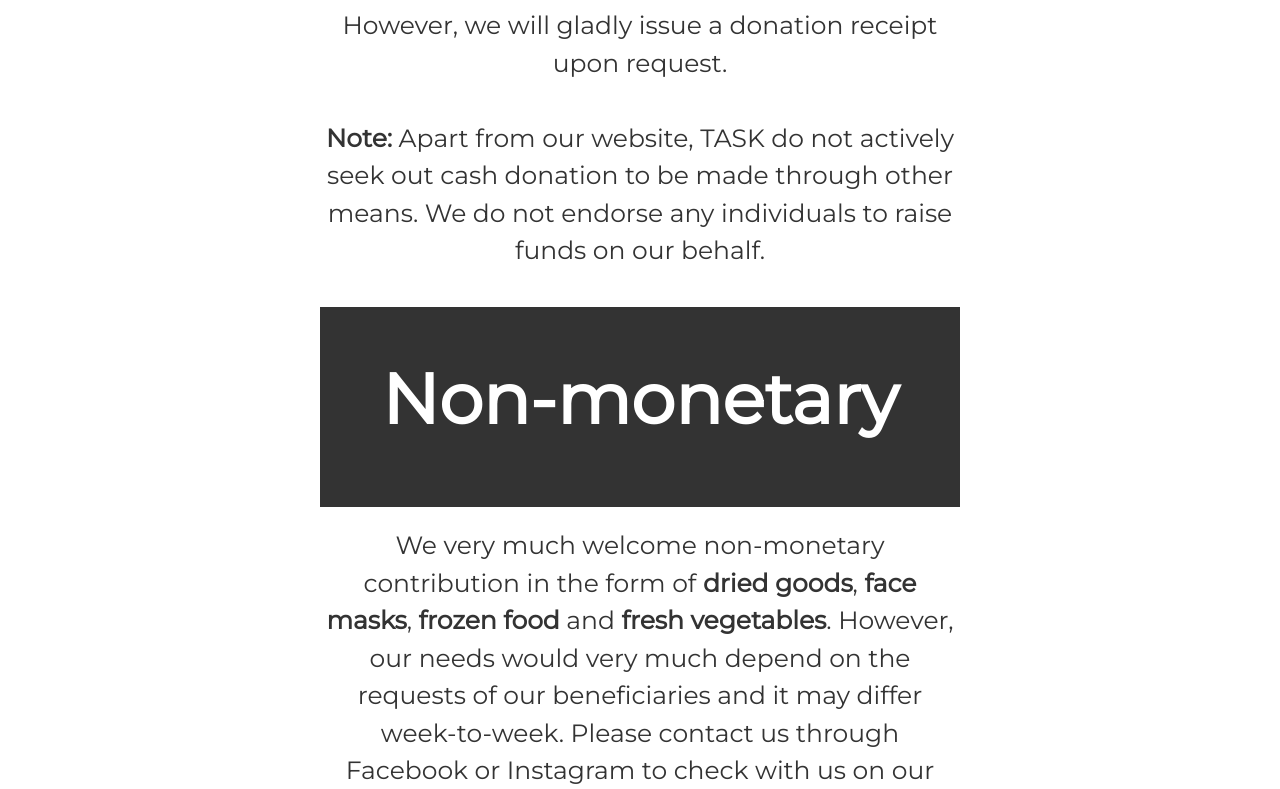
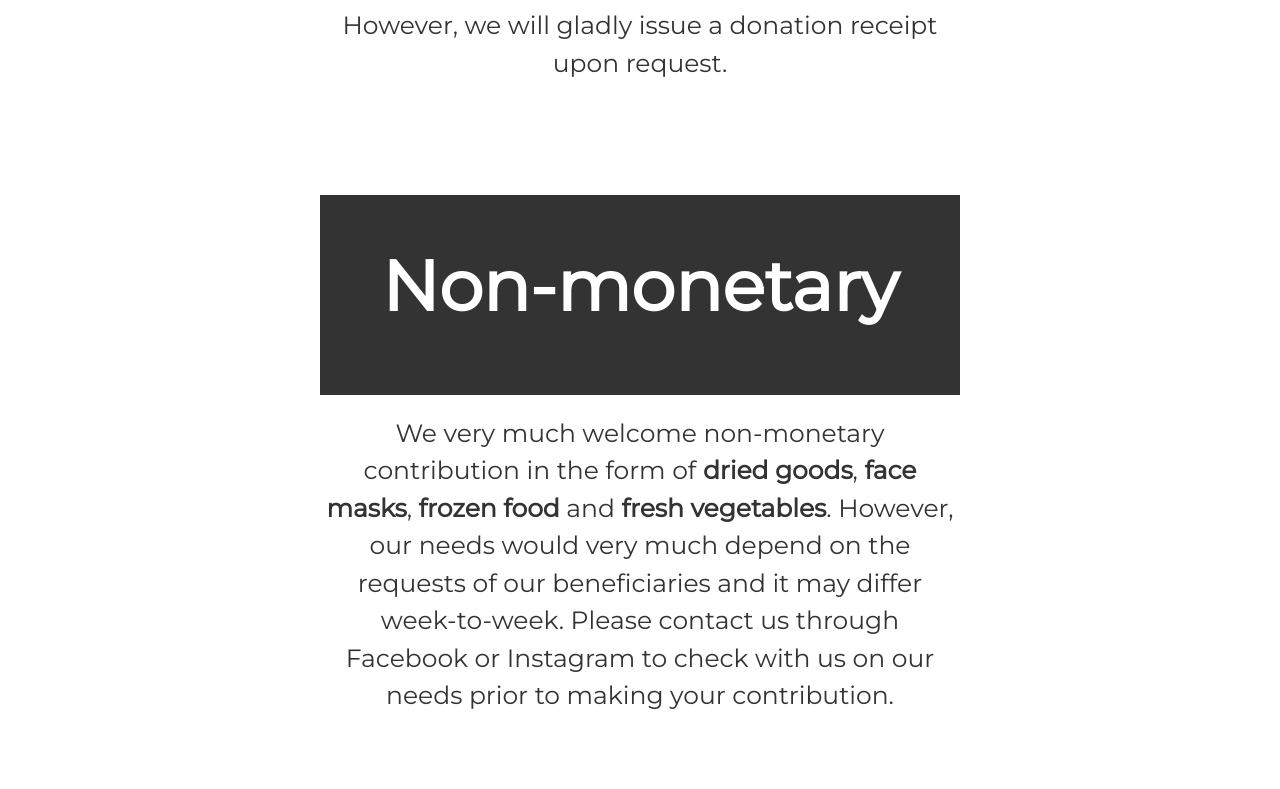
Before and after one commit to danielxt/danielxt, a plain HTML site: page index.html in a window 1280 px wide. Shown: the part 7063-7852 px from the top of the page. Drawn offline with nearby package versions, Linux system fonts and the light colour scheme; a script that the page names is missing.

Commit message:
removed donation note

```diff
--- a/index.html
+++ b/index.html
@@ -157,7 +157,7 @@ The Assembly Soup Kitchen exists on the generosity of organisations and individu
       The Assembly Soup Kitchen (TASK) is not a social enterprise/ non-governmental organisation. Donations made to TASK are not tax deductible. However, we will gladly issue a donation receipt upon request.
       <br>
       <br>
-      <b> Note: </b>Apart from our website, TASK do not actively seek out cash donation to be made through other means. We do not endorse any individuals to raise funds on our behalf.
+
       <br>
       <br>
       <div class='helpCard' style='height:200px; font-size:50px;width:100%;margin-bottom:20px;'>
```
